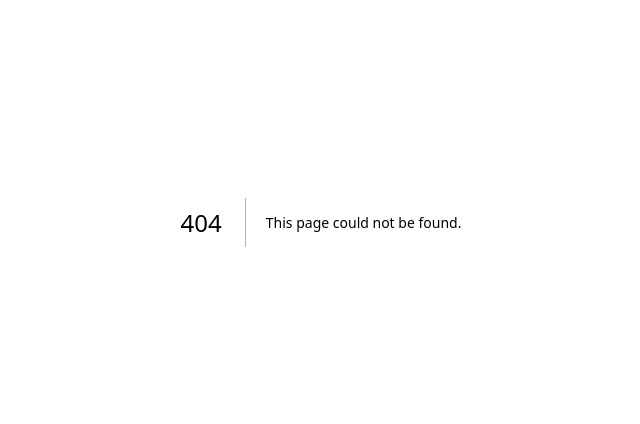
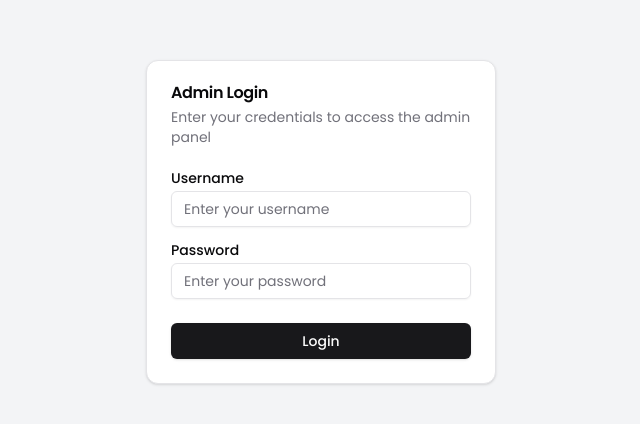
Before and after one commit to SpaceTesla/gimni, a Next.js app: page /login in a window 1280 px wide. Before the commit this address had no page. Shown: the part 178-602 px from the top of the page, without its empty margins (319-959 px from the left). Built offline with nearby package versions, Linux system fonts and the light colour scheme.

Commit message:
feat: add authentication to admin page

```diff
--- a/package.json
+++ b/package.json
@@ -29,6 +29,7 @@
     "lucide-react": "^0.469.0",
     "mongoose": "^8.9.3",
     "next": "15.1.2",
+    "next-auth": "^4.24.11",
     "nodemailer": "^6.9.16",
     "pdf-lib": "^1.17.1",
     "pg": "^8.13.1",
--- /dev/null
+++ b/src/app/admin/components/login.tsx
@@ -0,0 +1,68 @@
+'use client';
+
+import { useState } from 'react';
+import { useRouter } from 'next/navigation';
+import { Input } from '@/components/ui/input';
+import { Button } from '@/components/ui/button';
+
+const LoginPage = () => {
+  const [username, setUsername] = useState('');
+  const [password, setPassword] = useState('');
+  const router = useRouter();
+
+  const handleLogin = async () => {
+    const response = await fetch('/api/login', {
+      method: 'POST',
+      headers: {
+        'Content-Type': 'application/json',
+      },
+      body: JSON.stringify({ username, password }),
+    });
+
+    const result = await response.json();
+
+    if (result.success) {
+      router.replace('/admin');
+    } else {
+      alert(result.message || 'Invalid credentials');
+    }
+  };
+
+  return (
+    <div className="flex min-h-screen items-center justify-center bg-gray-100">
+      <div className="w-full max-w-md space-y-6 rounded-lg bg-white p-8 shadow-md">
+        <h2 className="text-center text-2xl font-bold">Login</h2>
+        <div>
+          <label className="block text-sm font-medium text-gray-700">
+            Username
+          </label>
+          <Input
+            type="text"
+            value={username}
+            onChange={(e) => setUsername(e.target.value)}
+            className="mt-1"
+          />
+        </div>
+        <div>
+          <label className="block text-sm font-medium text-gray-700">
+            Password
+          </label>
+          <Input
+            type="password"
+            value={password}
+            onChange={(e) => setPassword(e.target.value)}
+            className="mt-1"
+          />
+        </div>
+        <Button
+          onClick={handleLogin}
+          className="w-full bg-blue-500 hover:bg-blue-600"
+        >
+          Login
+        </Button>
+      </div>
+    </div>
+  );
+};
+
+export default LoginPage;
--- /dev/null
+++ b/src/app/admin/components/navbar.tsx
@@ -0,0 +1,35 @@
+'use client';
+
+import React from 'react';
+import { signOut } from 'next-auth/react';
+import { Button } from '@/components/ui/button';
+import { useRouter } from 'next/navigation';
+
+const Navbar = () => {
+  const router = useRouter();
+
+  return (
+    <nav className="sticky top-0 z-10 bg-gray-800 p-4">
+      <div className="container mx-auto flex items-center justify-between">
+        <div className="font-bold text-white">Admin Dashboard</div>
+        <div>
+          <Button
+            className="mr-4"
+            variant={'secondary'}
+            onClick={() => router.push('/')}
+          >
+            Home
+          </Button>
+          <Button
+            onClick={() => signOut({ callbackUrl: '/login' })}
+            className="bg-red-500 hover:bg-red-600"
+          >
+            Logout
+          </Button>
+        </div>
+      </div>
+    </nav>
+  );
+};
+
+export default Navbar;
--- a/src/app/admin/layout.tsx
+++ b/src/app/admin/layout.tsx
@@ -1,3 +1,5 @@
+import Navbar from '@/app/admin/components/navbar';
+
 export default function AdminLayout({
   children,
 }: Readonly<{
@@ -5,6 +7,7 @@ export default function AdminLayout({
 }>) {
   return (
     <div>
+      <Navbar />
       <main>{children}</main>
     </div>
   );
--- a/src/app/admin/page.tsx
+++ b/src/app/admin/page.tsx
@@ -1,26 +1,36 @@
 'use client';
 
-import { useState } from 'react';
+import { useState, useEffect } from 'react';
 import { MenuItems } from './components/menu-items';
 import { Combos } from './components/combos';
 import { ComboPax } from './components/combo-pax';
 import { Sidebar } from './components/sidebar';
 import { Input } from '@/components/ui/input';
+import { useRouter } from 'next/navigation';
+import { getSession } from 'next-auth/react';
 
 type TableType = 'menuItems' | 'combos' | 'comboPax';
 
-export default function AdminPage() {
+const AdminPage = () => {
   const [activeTable, setActiveTable] = useState<TableType>('menuItems');
   const [searchTerm, setSearchTerm] = useState('');
+  const router = useRouter();
+
+  useEffect(() => {
+    const checkSession = async () => {
+      const session = await getSession();
+      if (!session) {
+        router.replace('/login');
+      }
+    };
+    checkSession();
+  }, [router]);
 
   return (
     <div className="flex min-h-screen w-full bg-white">
       <Sidebar activeTable={activeTable} setActiveTable={setActiveTable} />
       <div className="flex-1 overflow-auto">
         <div className="container mx-auto p-4">
-          <h1 className="mb-8 mt-4 text-center text-4xl font-bold">
-            Admin Dashboard
-          </h1>
           <Input
             type="search"
             placeholder="Search..."
@@ -35,4 +45,6 @@ export default function AdminPage() {
       </div>
     </div>
   );
-}
+};
+
+export default AdminPage;
--- /dev/null
+++ b/src/app/api/auth/[...nextauth]/route.tsx
@@ -0,0 +1,52 @@
+import NextAuth, { DefaultSession } from 'next-auth';
+import CredentialsProvider from 'next-auth/providers/credentials';
+import config from '@/config/config';
+import dotenv from 'dotenv';
+
+declare module 'next-auth' {
+  interface Session {
+    user: {
+      id: string;
+    } & DefaultSession['user'];
+  }
+}
+
+const handler = NextAuth({
+  providers: [
+    CredentialsProvider({
+      name: 'Credentials',
+      credentials: {
+        username: { label: 'Username', type: 'text' },
+        password: { label: 'Password', type: 'password' },
+      },
+      async authorize(credentials) {
+        if (
+          credentials?.username === config.admin_username &&
+          credentials?.password === config.admin_password
+        ) {
+          return { id: '1', name: 'Admin' };
+        }
+        return null;
+      },
+    }),
+  ],
+  pages: {
+    signIn: '/login',
+  },
+  callbacks: {
+    async jwt({ token, user }) {
+      if (user) {
+        token.id = user.id;
+      }
+      return token;
+    },
+    async session({ session, token }) {
+      if (session.user) {
+        session.user = { ...session.user, id: token.id as string };
+      }
+      return session;
+    },
+  },
+});
+
+export { handler as GET, handler as POST };
--- /dev/null
+++ b/src/app/login/page.tsx
@@ -0,0 +1,86 @@
+'use client';
+
+import { useState } from 'react';
+import { useRouter } from 'next/navigation';
+import { Button } from '@/components/ui/button';
+import { Input } from '@/components/ui/input';
+import {
+  Card,
+  CardHeader,
+  CardTitle,
+  CardDescription,
+  CardContent,
+  CardFooter,
+} from '@/components/ui/card';
+import { Label } from '@/components/ui/label';
+import { signIn } from 'next-auth/react';
+
+export default function LoginPage() {
+  const [username, setUsername] = useState('');
+  const [password, setPassword] = useState('');
+  const [error, setError] = useState('');
+  const router = useRouter();
+
+  const handleSubmit = async (e: React.FormEvent) => {
+    e.preventDefault();
+    try {
+      const result = await signIn('credentials', {
+        redirect: false,
+        username,
+        password,
+      });
+
+      if (result?.error) {
+        setError('Invalid username or password');
+      } else {
+        router.push('/admin');
+      }
+    } catch (error) {
+      setError('An error occurred. Please try again.');
+    }
+  };
+
+  return (
+    <div className="flex min-h-screen items-center justify-center bg-gray-100">
+      <Card className="w-[350px]">
+        <CardHeader>
+          <CardTitle>Admin Login</CardTitle>
+          <CardDescription>
+            Enter your credentials to access the admin panel
+          </CardDescription>
+        </CardHeader>
+        <form onSubmit={handleSubmit}>
+          <CardContent>
+            <div className="grid w-full items-center gap-4">
+              <div className="flex flex-col space-y-1.5">
+                <Label htmlFor="username">Username</Label>
+                <Input
+                  id="username"
+                  placeholder="Enter your username"
+                  value={username}
+                  onChange={(e) => setUsername(e.target.value)}
+                />
+              </div>
+              <div className="flex flex-col space-y-1.5">
+                <Label htmlFor="password">Password</Label>
+                <Input
+                  id="password"
+                  type="password"
+                  placeholder="Enter your password"
+                  value={password}
+                  onChange={(e) => setPassword(e.target.value)}
+                />
+              </div>
+            </div>
+          </CardContent>
+          <CardFooter className="flex flex-col">
+            <Button className="w-full" type="submit">
+              Login
+            </Button>
+            {error && <p className="mt-2 text-red-500">{error}</p>}
+          </CardFooter>
+        </form>
+      </Card>
+    </div>
+  );
+}
```
Also changed, not shown: src/config/config.ts (+2 -8 lines), src/middleware.ts (added, +15 -0 lines), 1 other file (tests, documents, lock files or other folders).
